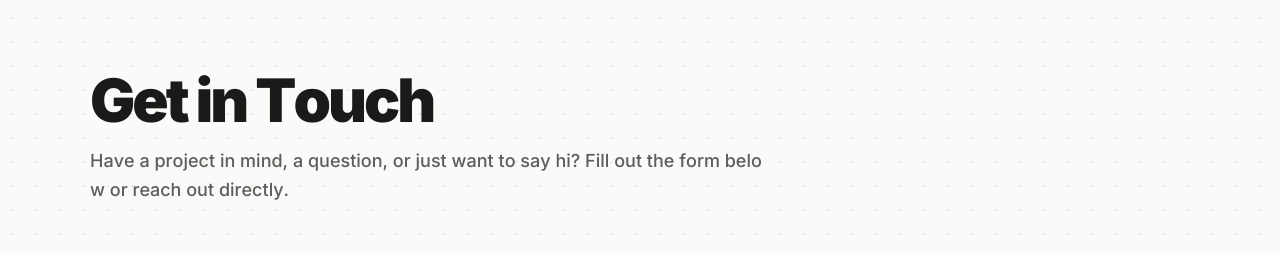
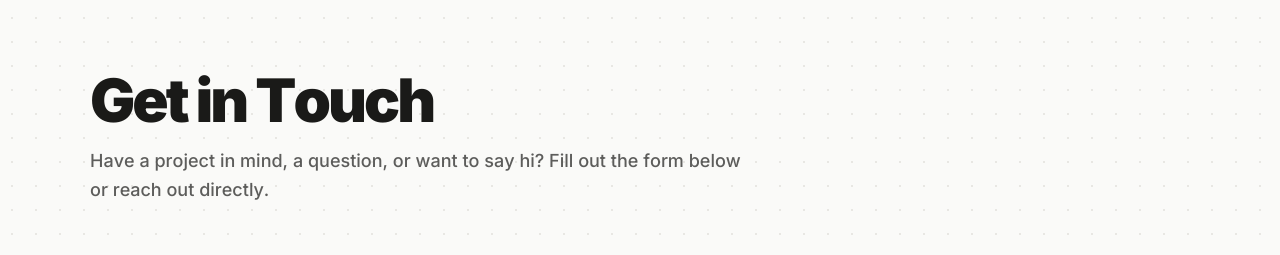
Before and after one commit to yusufsymptr/personal-portfolio, a Next.js app: page /en/contact in a window 1280 px wide. Shown: the part 138-393 px from the top of the page. Built offline with nearby package versions, Linux system fonts and the light colour scheme.

Commit message:
fix kan contact

```diff
--- a/src/app/[locale]/contact/page.tsx
+++ b/src/app/[locale]/contact/page.tsx
@@ -4,19 +4,30 @@ import { use, useState, useEffect } from "react";
 import { motion, useReducedMotion, Variants } from "framer-motion";
 import { getDictionary, Locale } from "@/lib/i18n/dictionaries";
 
-// Efek Typewriter
+// Efek Typewriter (Diperbarui agar memecah per kata sehingga teks tidak patah di tengah kata pada layar HP)
 const TypewriterText = ({ text, speed = 0.03, className = "" }: { text: string, speed?: number, className?: string }) => {
-  const characters = Array.from(text);
+  const words = text.split(" ");
+
   return (
     <motion.div
       initial="hidden" animate="visible"
       variants={{ visible: { transition: { staggerChildren: speed } } }}
       className={className}
     >
-      {characters.map((char, index) => (
-        <motion.span key={index} variants={{ hidden: { opacity: 0, y: 5 }, visible: { opacity: 1, y: 0 } }} className="inline-block">
-          {char === " " ? "\u00A0" : char}
-        </motion.span>
+      {words.map((word, wordIndex) => (
+        <span key={wordIndex} className="inline-block whitespace-nowrap">
+          {Array.from(word).map((char, charIndex) => (
+            <motion.span
+              key={charIndex}
+              variants={{ hidden: { opacity: 0, y: 5 }, visible: { opacity: 1, y: 0 } }}
+              className="inline-block"
+            >
+              {char}
+            </motion.span>
+          ))}
+          {/* Tambahkan spasi setelah setiap kata, kecuali kata terakhir */}
+          {wordIndex !== words.length - 1 && <span>&nbsp;</span>}
+        </span>
       ))}
     </motion.div>
   );
@@ -82,7 +93,6 @@ export default function Contact({ params }: { params: Promise<{ locale: Locale }
     }
   };
 
-  // Data Sosial Media dengan Ikon agar jauh lebih elegan
   const socialLinks = [
     {
       name: "Email",
@@ -113,10 +123,8 @@ export default function Contact({ params }: { params: Promise<{ locale: Locale }
   return (
     <main className="relative min-h-screen pt-24 pb-24 px-6 md:px-8 group">
 
-      {/* Background Redup Asli */}
       <div className="fixed inset-0 z-[-3] bg-[radial-gradient(#E4E2DD_1.5px,transparent_1.5px)] [background-size:24px_24px] opacity-80 pointer-events-none" />
 
-      {/* EFEK SENTER DIPERKUAT (Terang 100%, Titik 2px, Radius 450px) */}
       {!shouldReduceMotion && (
         <div
           className="hidden md:block fixed inset-0 z-[-1] bg-[radial-gradient(#3B4A3F_2px,transparent_2px)] [background-size:24px_24px] opacity-0 group-hover:opacity-100 transition-opacity duration-500 pointer-events-none will-change-transform"
@@ -133,12 +141,12 @@ export default function Contact({ params }: { params: Promise<{ locale: Locale }
           <TypewriterText
             text={dict.contact.title}
             speed={0.05}
-            className="text-4xl md:text-5xl lg:text-6xl font-black mb-4 tracking-tighter"
+            className="text-4xl md:text-5xl lg:text-6xl font-black mb-4 tracking-tighter text-pretty"
           />
           <TypewriterText
             text={dict.contact.subtitle}
             speed={0.015}
-            className="text-base md:text-lg text-textPrimary/70 leading-relaxed font-medium"
+            className="text-base md:text-lg text-textPrimary/70 leading-relaxed font-medium text-pretty break-words"
           />
         </div>
 
@@ -151,7 +159,6 @@ export default function Contact({ params }: { params: Promise<{ locale: Locale }
           {/* KOLOM KIRI: STATUS DASHBOARD & SOCIALS */}
           <motion.div variants={itemVariant} className="flex-1 space-y-6">
 
-            {/* Kartu Status Availability */}
             <div className="p-6 rounded-2xl bg-background border border-borderLight shadow-sm flex items-start gap-4 hover:border-accent/30 transition-colors duration-300">
               <div className="mt-1 relative flex h-4 w-4">
                 <span className="animate-ping absolute inline-flex h-full w-full rounded-full bg-accent opacity-50"></span>
@@ -170,7 +177,6 @@ export default function Contact({ params }: { params: Promise<{ locale: Locale }
               </div>
             </div>
 
-            {/* Kartu Sosial Media */}
             <div className="p-6 rounded-2xl bg-background border border-borderLight shadow-sm">
               <h3 className="text-[11px] font-bold uppercase tracking-[0.2em] text-textPrimary/50 mb-6 border-b border-borderLight pb-3">
                 {dict.contact.socials} / Direct Links
--- a/src/app/[locale]/projects/page.tsx
+++ b/src/app/[locale]/projects/page.tsx
@@ -6,17 +6,18 @@ import Link from "next/link";
 import { motion, AnimatePresence, useReducedMotion, Variants, useMotionTemplate, useMotionValue } from "framer-motion";
 import { getDictionary, Locale } from "@/lib/i18n/dictionaries";
 import Tag from "@/components/ui/Tag";
-import { supabase } from "@/lib/supabase/client"; // Import koneksi Supabase
+import { supabase } from "@/lib/supabase/client";
 
 // --- KOMPONEN EFEK TYPEWRITER HALUS ---
-const TypewriterText = ({ text, speed = 0.03, className = "" }: { text: string, speed?: number, className?: string }) => {
+// Ditambahkan parameter 'delay' agar efek mengetik menunggu tirai hijau selesai (0.8 detik)
+const TypewriterText = ({ text, speed = 0.03, delay = 0.8, className = "" }: { text: string, speed?: number, delay?: number, className?: string }) => {
   const characters = Array.from(text);
   return (
     <motion.div
       initial="hidden"
       animate="visible"
       variants={{
-        visible: { transition: { staggerChildren: speed } }
+        visible: { transition: { delayChildren: delay, staggerChildren: speed } }
       }}
       className={className}
     >
@@ -136,7 +137,6 @@ export default function Projects({ params }: { params: Promise<{ locale: Locale
   const [projects, setProjects] = useState<any[]>([]);
   const [isLoading, setIsLoading] = useState(true);
 
-  // Efek Senter Latar Belakang
   useEffect(() => {
     const updateMousePosition = (e: MouseEvent) => {
       setMousePosition({ x: e.clientX, y: e.clientY });
@@ -145,14 +145,13 @@ export default function Projects({ params }: { params: Promise<{ locale: Locale
     return () => window.removeEventListener("mousemove", updateMousePosition);
   }, []);
 
-  // Mengambil Data dari Supabase
   useEffect(() => {
     const fetchProjects = async () => {
       try {
         const { data, error } = await supabase
           .from("projects")
           .select("*")
-          .order("created_at", { ascending: true }); // Mengurutkan berdasarkan waktu pembuatan
+          .order("created_at", { ascending: true });
 
         if (error) throw error;
 
@@ -169,9 +168,10 @@ export default function Projects({ params }: { params: Promise<{ locale: Locale
     fetchProjects();
   }, []);
 
+  // Menambahkan delayChildren: 0.8 agar rendering kartu menunggu animasi halaman selesai
   const container: Variants = {
     hidden: {},
-    visible: { transition: { staggerChildren: shouldReduceMotion ? 0 : 0.15 } }
+    visible: { transition: { delayChildren: 0.8, staggerChildren: shouldReduceMotion ? 0 : 0.15 } }
   };
 
   const itemVariant: Variants = {
@@ -204,11 +204,13 @@ export default function Projects({ params }: { params: Promise<{ locale: Locale
           <TypewriterText
             text={dict.projects.title}
             speed={0.06}
+            delay={0.8}
             className="text-3xl md:text-4xl font-semibold mb-4"
           />
           <TypewriterText
             text={dict.projects.subtitle}
             speed={0.015}
+            delay={1.2}
             className="text-base md:text-lg text-textPrimary/70 leading-relaxed inline-block"
           />
         </div>
--- a/src/app/[locale]/template.tsx
+++ b/src/app/[locale]/template.tsx
@@ -58,8 +58,9 @@ export default function Template({ children }: { children: React.ReactNode }) {
   return (
     <div key={pathname}>
       {/* LAPISAN 2: Warna Gelap (Bayangan) */}
+      {/* LAPISAN 2: Warna Gelap (Bayangan) */}
       <motion.div
-        className="fixed inset-0 z-[100] bg-textPrimary pointer-events-none"
+        className="fixed inset-0 z-[100] bg-textPrimary pointer-events-none will-change-transform"
         initial={{ x: "0%" }}
         animate={{ x: "-100%" }}
         transition={{ duration: 0.9, delay: 0.65, ease: [0.76, 0, 0.24, 1] }}
@@ -67,7 +68,7 @@ export default function Template({ children }: { children: React.ReactNode }) {
 
       {/* LAPISAN 1: Warna Hijau Utama */}
       <motion.div
-        className="fixed inset-0 z-[101] flex items-center justify-center bg-accent pointer-events-none"
+        className="fixed inset-0 z-[101] flex items-center justify-center bg-accent pointer-events-none will-change-transform"
         initial={{ x: "0%" }}
         animate={{ x: "-100%" }}
         transition={{ duration: 0.9, delay: 0.5, ease: [0.76, 0, 0.24, 1] }}
--- a/src/lib/i18n/dictionaries.ts
+++ b/src/lib/i18n/dictionaries.ts
@@ -117,7 +117,7 @@ const dictionaries = {
     },
     contact: {
       title: "Get in Touch",
-      subtitle: "Have a project in mind, a question, or just want to say hi? Fill out the form below or reach out directly.",
+      subtitle: "Have a project in mind, a question, or want to say hi? Fill out the form below or reach out directly.",
       directInfo: "Contact Information",
       availability: "Availability",
       availabilityValue: "Open for Opportunities (Remote)",
@@ -248,7 +248,7 @@ const dictionaries = {
     },
     contact: {
       title: "Hubungi Saya",
-      subtitle: "Ada ide proyek, pertanyaan, atau sekadar ingin menyapa? Silakan isi formulir di bawah atau hubungi saya langsung.",
+      subtitle: "Ada ide proyek, pertanyaan, atau ingin menyapa? Silakan isi formulir di bawah atau hubungi saya langsung.",
       directInfo: "Informasi Kontak",
       availability: "Ketersediaan",
       availabilityValue: "Terbuka untuk Peluang (Remote)",
```
